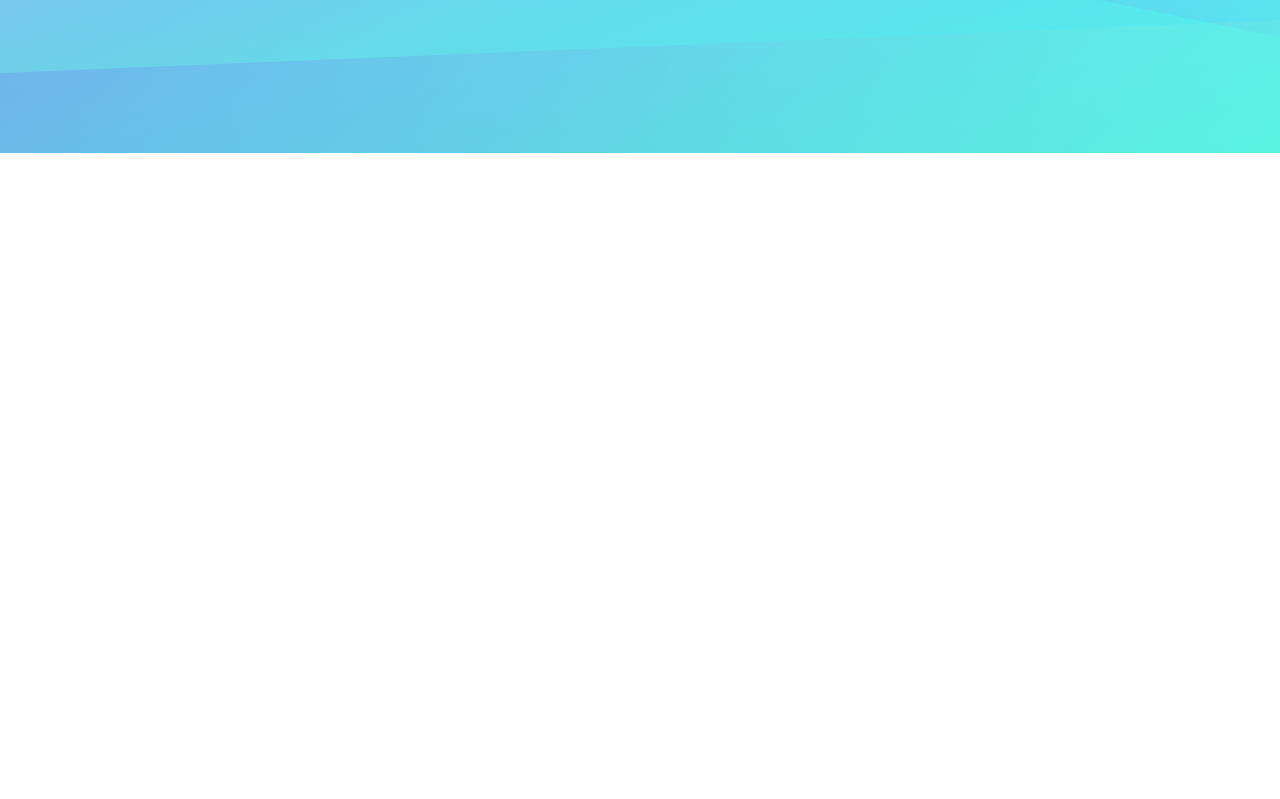
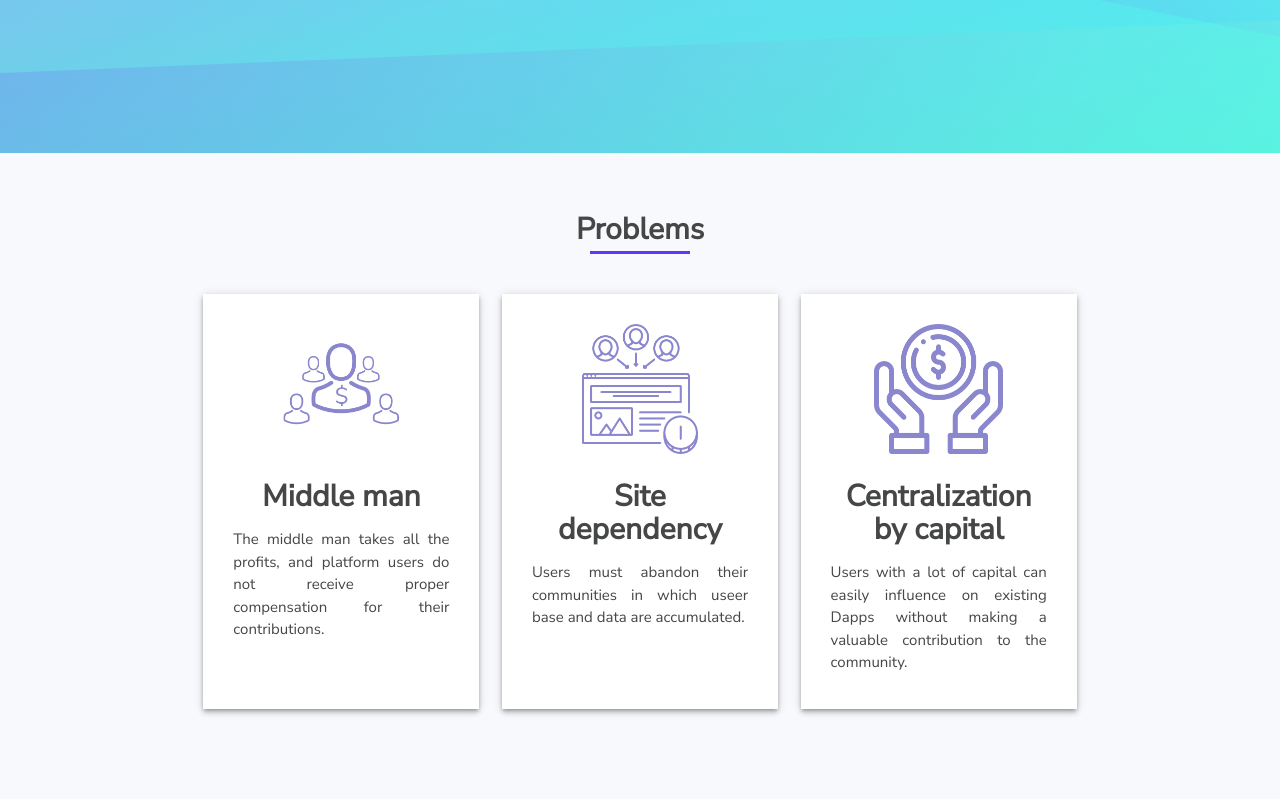
Before and after one commit to lbs1163/whing-client, a Django app: page / in a window 1280 px wide. Shown: the part 771-1570 px from the top of the page. Before the commit the page ends 924 px from the top, so only its background shows below. Run offline with Django 3.2, Linux system fonts and the light colour scheme; some libraries are stand-ins or nearby versions; some web fonts are replaced.

Commit message:
add problem section in index page

```diff
--- a/core/static/css/style.css
+++ b/core/static/css/style.css
@@ -232,6 +232,38 @@ nav ul.right i {
 	.jumbotron#landing {
 		padding-top: 150px;
 	}
+}
+
+#problems {
+	background-color: #f8f9fd;
+	padding-top: 60px;
+	padding-bottom: 60px;
+}
+
+#problems h1 {
+	font-size: 30px;
+	font-weight: 600;
+	color: #454646;
+	margin-top: 0;
+	margin-bottom: 5px;
+}
+
+#problems .divider {
+	width: 100px;
+	margin: auto;
+	margin-top: 5px;
+	margin-bottom: 40px;
+	border-bottom: 3px solid #6534FF;
+}
+
+#problems img {
+	width: 60% !important;
+	margin-bottom: 20px;
+}
+
+#problems .mycard {
+	padding: 30px;
+	height: 415px;
 }
 
 #mypage, #install {
--- a/core/templates/core/index.html
+++ b/core/templates/core/index.html
@@ -18,4 +18,33 @@
 		</div>
 	</div>
 </div>
+<div id="problems">
+	<div class="container center-align">
+		<h1>Problems</h1>
+		<div class="divider"></div>
+		<div class="row">
+			<div class="col s12 m4">
+				<div class="mycard z-depth-2">
+					<img class="responsive-img" src="{% static 'images/middleman.png' %}">
+					<h1>Middle man</h1>
+					<p>The middle man takes all the profits, and platform users do not receive proper compensation for their contributions.</p>
+				</div>
+			</div>
+			<div class="col s12 m4">
+				<div class="mycard z-depth-2">
+					<img class="responsive-img" src="{% static 'images/sitedependency.png' %}">
+					<h1>Site dependency</h1>
+					<p>Users must abandon their communities in which useer base and data are accumulated.</p>
+				</div>
+			</div>
+			<div class="col s12 m4">
+				<div class="mycard z-depth-2">
+					<img class="responsive-img" src="{% static 'images/centralizationbycapital.png' %}">
+					<h1>Centralization by capital</h1>
+					<p>Users with a lot of capital can easily influence on existing Dapps without making a valuable contribution to the community.</p>
+				</div>
+			</div>
+		</div>
+	</div>
+</div>
 {% endblock %}
```
Also changed, not shown: core/static/images/centralizationbycapital.png (added), core/static/images/middleman.png (added), core/static/images/sitedependency.png (added).
